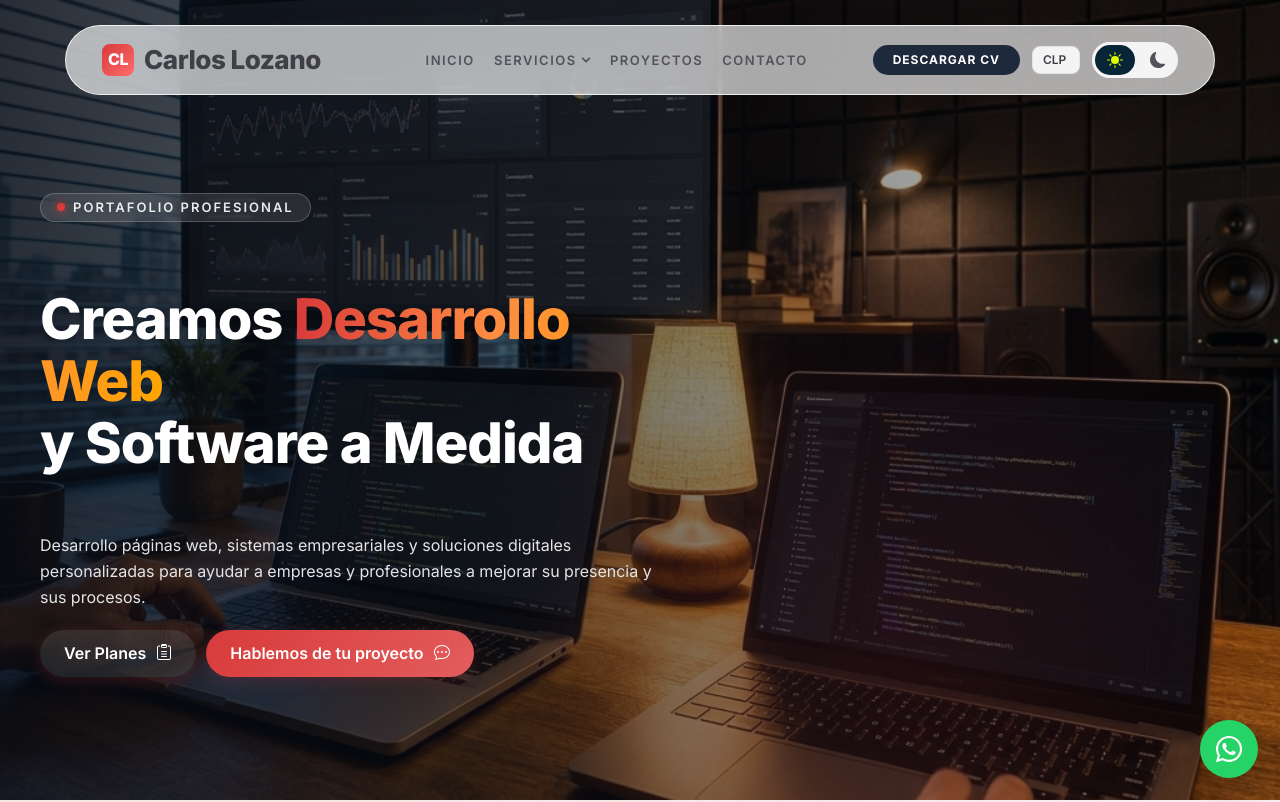
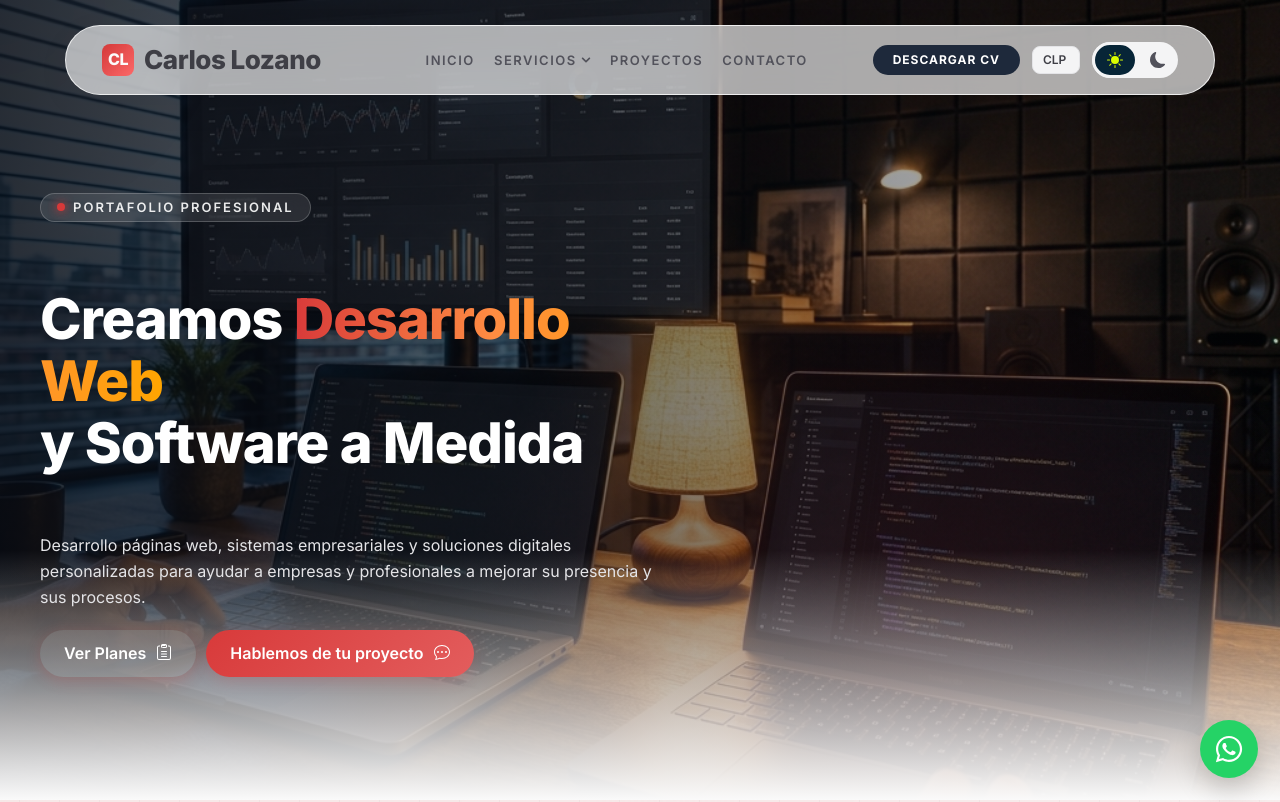
Before and after one commit to CarlosL-Code/Portafolio_react, a React (Vite) app: page / in a window 1280 px wide. Shown: the top 802 px of the page. Built offline with nearby package versions, Linux system fonts and the light colour scheme.

Commit message:
add smooth gradient transition from hero to next section

```diff
--- a/src/componentes/layout/Hero.css
+++ b/src/componentes/layout/Hero.css
@@ -16,11 +16,28 @@
 
     .contenido{
         position: relative;
-        z-index: 2;
+        z-index: 3;
         width: 50vw;
         display: flex;
         flex-direction: column;
         gap: 20px;
+    }
+
+    /* Smooth gradient transition to the next section */
+    &::before {
+        content: '';
+        position: absolute;
+        bottom: 0;
+        left: 0;
+        width: 100%;
+        height: 250px; /* Fade height */
+        background: linear-gradient(to top, var(--shade-1) 0%, transparent 100%);
+        z-index: 2;
+        pointer-events: none;
+    }
+
+    body.dark &::before {
+        background: linear-gradient(to top, var(--dark-bg) 0%, transparent 100%);
     }
 
     &::after{
```
